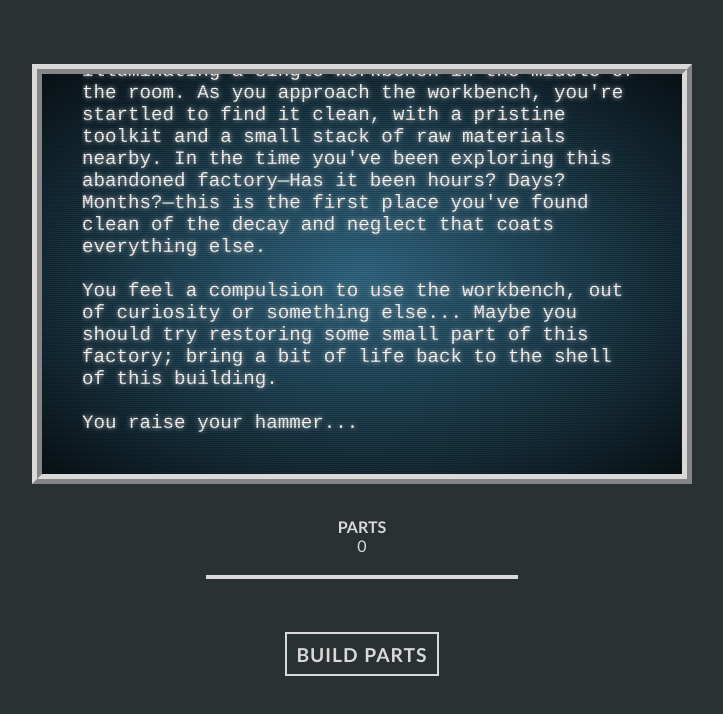
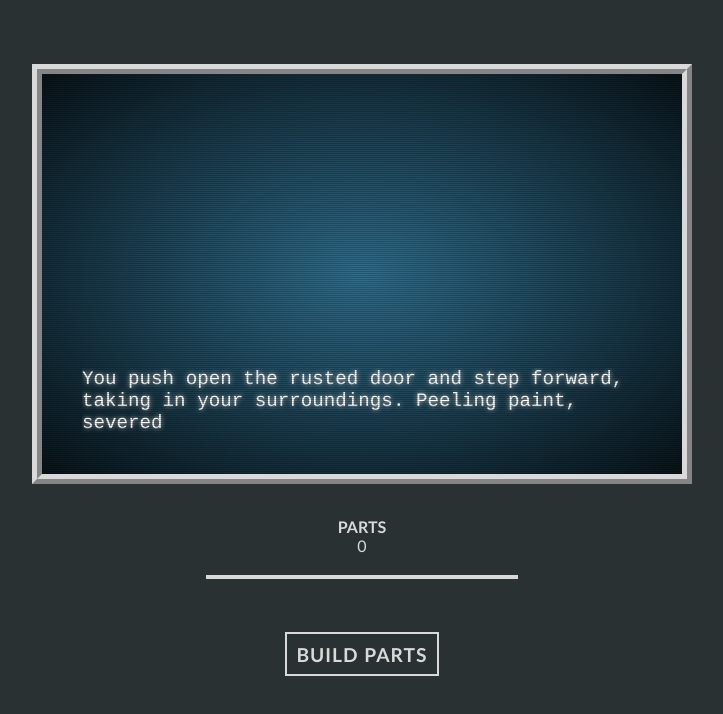
Before and after one commit to T-Nawrocki/an_abandoned_factory, a React (Create React App) app in the folder client/: page / in a window 1280 px wide. Shown: the top 714 px of the page, without its empty margins (278-1001 px from the left). Built offline with nearby package versions, Linux system fonts and the light colour scheme.

Commit message:
story display text scroll progress

```diff
--- a/client/src/components/StoryDisplay.jsx
+++ b/client/src/components/StoryDisplay.jsx
@@ -5,31 +5,15 @@ const StoryDisplay = (props) => {
 
   const newText = props.newText;
   const [display, setDisplay] = useState("");
-
-  // const type = text => {
-  //   const typingSpeed = 100;
-
-
-
-    // let i = 0;
-    // while (i < text.length) {
-    //   setDisplay(display + text[i]);
-    //   i++;
-    // }
-
-    // for (let i = 0; i < text.length; i++) {
-    //   const char = text[i];
-    //   console.log('char :>> ', char);
-    //   setTimeout(setDisplay(display + char), typingSpeed)
-    // //   setDisplay(display + char);
-    // }
-  // };
+  const typingSpeed = 50;
 
   useEffect(() => {
-    setDisplay(display + newText);
-    // type(newText)
-    // eslint-disable-next-line
-  }, [newText])
+    if (display.length === newText.length) return;
+    const timeout = setTimeout(() => {
+      setDisplay(display + newText[display.length]);
+    }, typingSpeed);
+    return () => clearInterval(timeout);
+  }, [newText, display])
 
   return (
     <div className="story-display">
```
